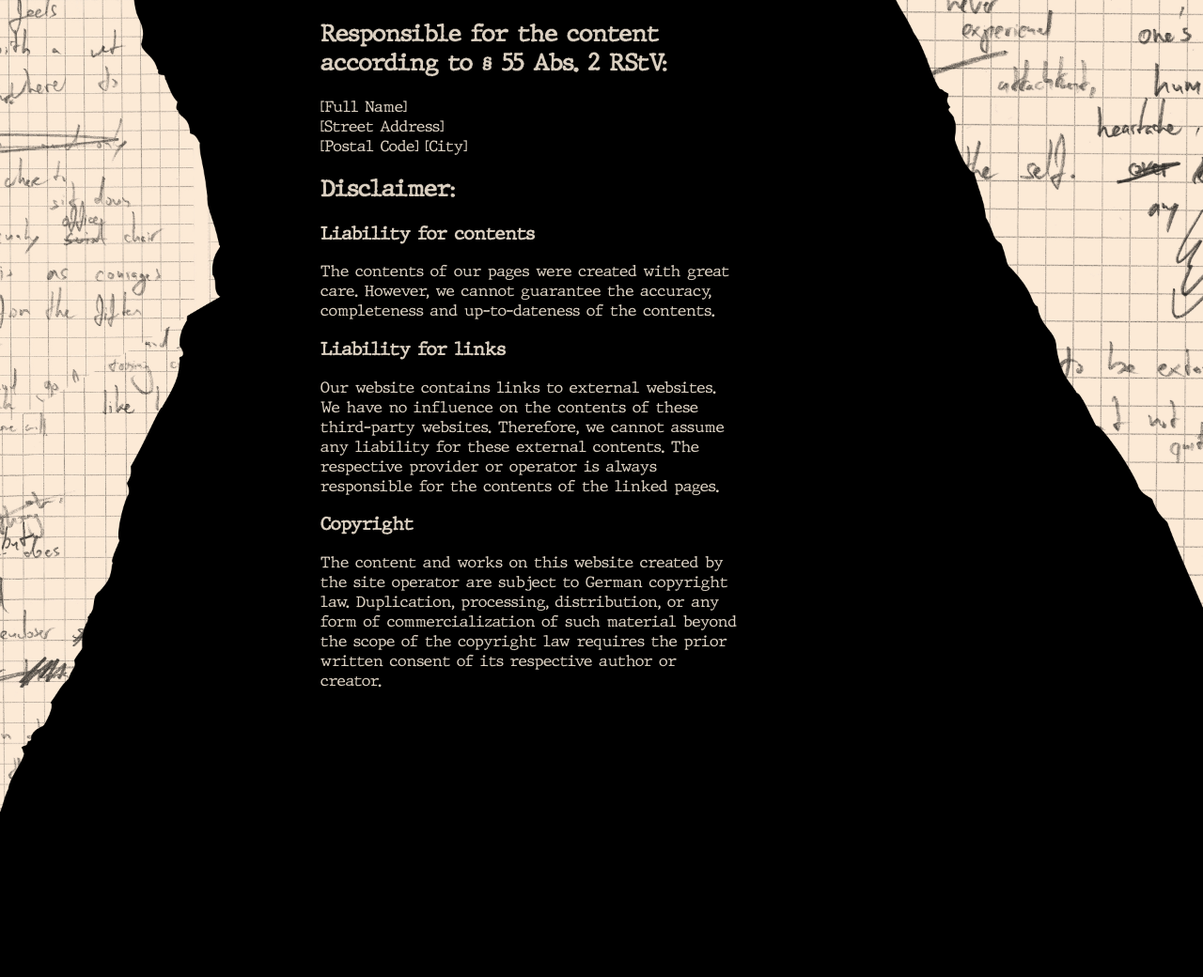
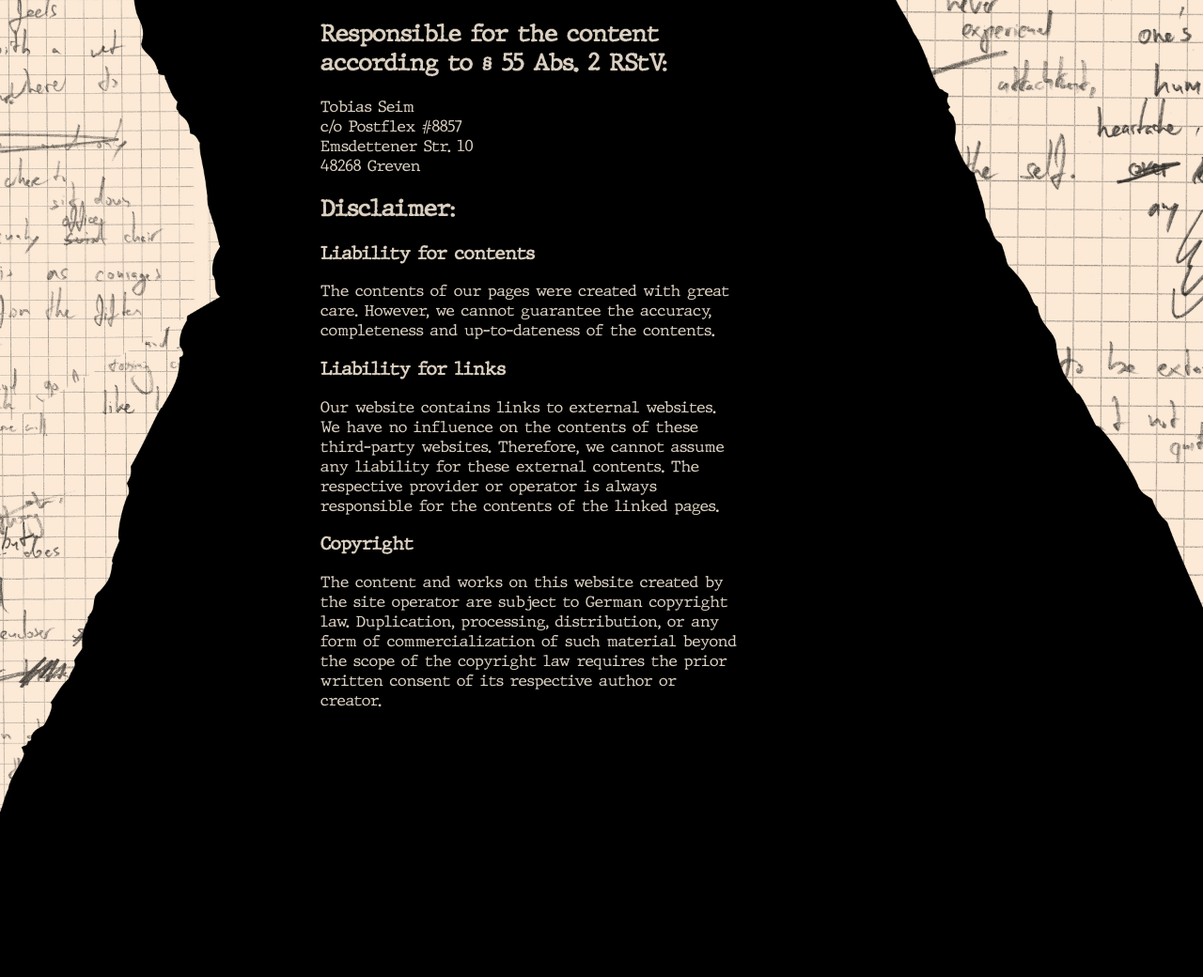
Before and after one commit to leoniequeen/tobiasseim, a Flask app: page /legalnotice in a window 1280 px wide. Shown: the part 333-1373 px from the top of the page at 94% size. Run offline with Flask 3, Linux system fonts and the light colour scheme.

```diff
--- a/templates/legalnotice.html
+++ b/templates/legalnotice.html
@@ -22,22 +22,23 @@
     <p>Information according to § 5 TMG (German Telemedia Act):</p>
 
     <p>
-    [Full Name] <br>
-    [Street Address] <br>
-    [Postal Code] [City] <br>
-    [Country]
+    Tobias Seim<br>
+    c/o Postflex #8857<br>
+    Emsdettener Str. 10<br>
+    48268 Greven
     </p>
 
     <p>
-    Email: [Email Address] <br>
-    Website: [Website URL]
+    Email: seimtobias@pm.me<br>
+    Website: www.seimtobias.com
     </p>
 
     <h2>Responsible for the content according to § 55 Abs. 2 RStV:</h2>
     <p>
-    [Full Name] <br>
-    [Street Address] <br>
-    [Postal Code] [City]
+    Tobias Seim<br>
+    c/o Postflex #8857<br>
+    Emsdettener Str. 10<br>
+    48268 Greven
     </p>
 
     <h2>Disclaimer:</h2>
```
Also changed, not shown: templates/privacypolicy.html (+5 -4 lines), 1 other file.
